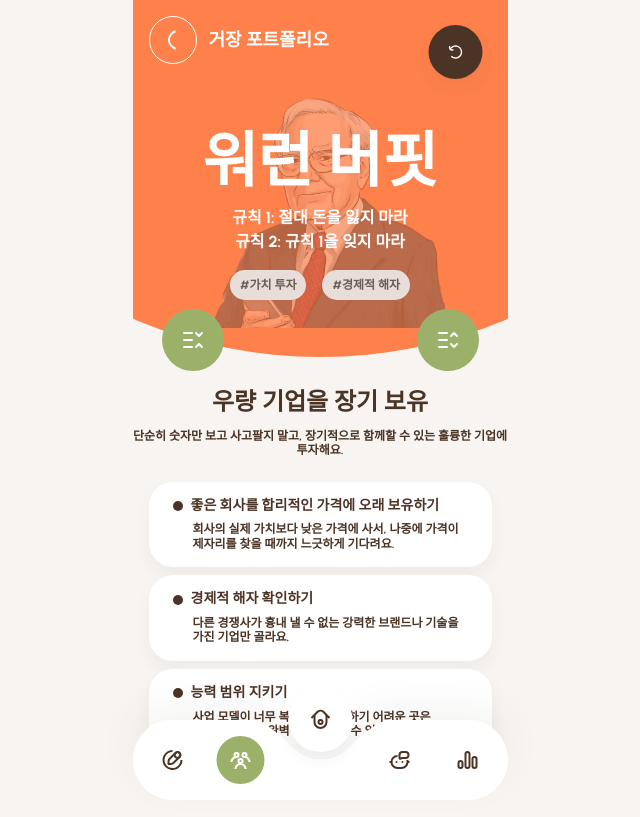
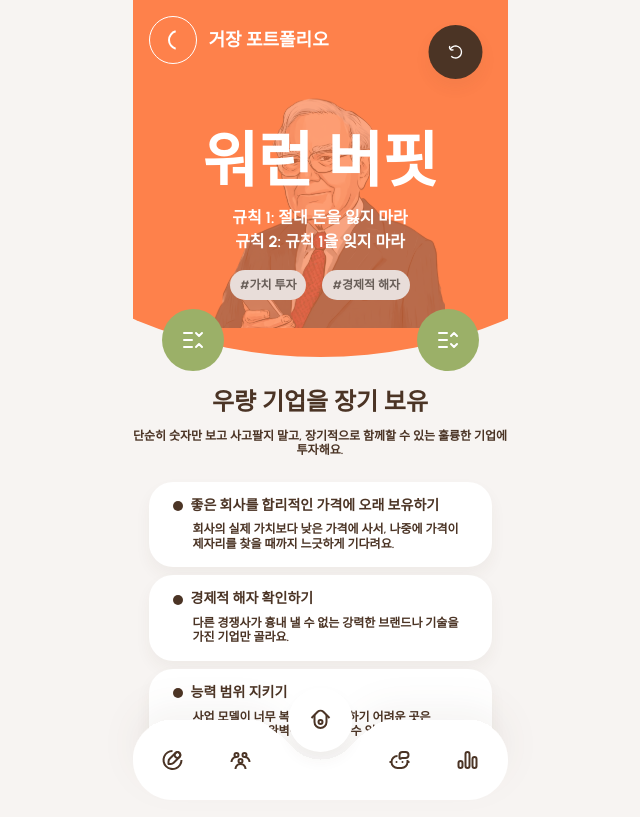
Before and after one commit to MJU-Capstone-Design-1/Jumoney-FE, a Next.js app: page /portfolio/selected in a window 1280 px wide. Shown: the whole page, without its empty margins (320-960 px from the left). Built offline with nearby package versions, Linux system fonts and the light colour scheme; a web font is replaced by a local one.

Commit message:
🐛 Fix: 수정한 탭바 active 로직 원복

```diff
--- a/src/components/bottomTabBar.tsx
+++ b/src/components/bottomTabBar.tsx
@@ -1,7 +1,7 @@
 'use client';
 
-import { useMemo, useState } from 'react';
-import { usePathname, useRouter } from 'next/navigation';
+import { useState } from 'react';
+import { useRouter } from 'next/navigation';
 import { BottomTabBarArea } from './icons/bottomTabBarArea';
 import { BottomTabBarInvestmentIcon } from './icons/bottomTabBarInvestmentIcon';
 import { BottomTabBarPortfolioIcon } from './icons/bottomTabBarPortfolioIcon';
@@ -11,16 +11,7 @@
 
 export const BottomTabBar = () => {
   const router = useRouter();
-  const pathname = usePathname();
-
-  const selectedTab = useMemo(() => {
-    if (pathname === '/home') return 'home';
-    if (pathname === '/terms') return 'terms';
-    if (pathname.startsWith('/portfolio')) return 'portfolio';
-    if (pathname === '/recommend') return 'recommend';
-    if (pathname === '/mockinvestment') return 'mockinvestment';
-    return null;
-  }, [pathname]);
+  const [selectedTab, setSelectedTab] = useState<string | null>(null);
 
   return (
     <div className='pointer-events-none fixed bottom-0 left-1/2 z-50 h-[9rem] w-full max-w-[23.4375rem] -translate-x-1/2'>
@@ -30,7 +21,8 @@
           <button
             type='button'
             onClick={() => {
-              router.push('/home');
+              setSelectedTab('home');
+              // router.push('/'); // TODO: 경로 추가
             }}
             className='pointer-events-auto relative flex h-6 w-6 items-center justify-center focus:outline-none'
           >
@@ -49,6 +41,7 @@
             <button
               type='button'
               onClick={() => {
+                setSelectedTab('terms');
                 router.push('/terms');
               }}
               className='pointer-events-auto relative flex h-6 w-6 items-center justify-center focus:outline-none'
@@ -64,6 +57,7 @@
             <button
               type='button'
               onClick={() => {
+                setSelectedTab('portfolio');
                 router.push('/portfolio/selected');
               }}
               className='pointer-events-auto relative flex h-6 w-6 items-center justify-center focus:outline-none'
@@ -83,6 +77,7 @@
             <button
               type='button'
               onClick={() => {
+                setSelectedTab('recommend');
                 router.push('/recommend');
               }}
               className='pointer-events-auto relative flex h-6 w-6 items-center justify-center focus:outline-none'
@@ -100,6 +95,7 @@
             <button
               type='button'
               onClick={() => {
+                setSelectedTab('mockinvestment');
                 router.push('/mockinvestment');
               }}
               className='pointer-events-auto relative flex h-6 w-6 items-center justify-center focus:outline-none'
```
